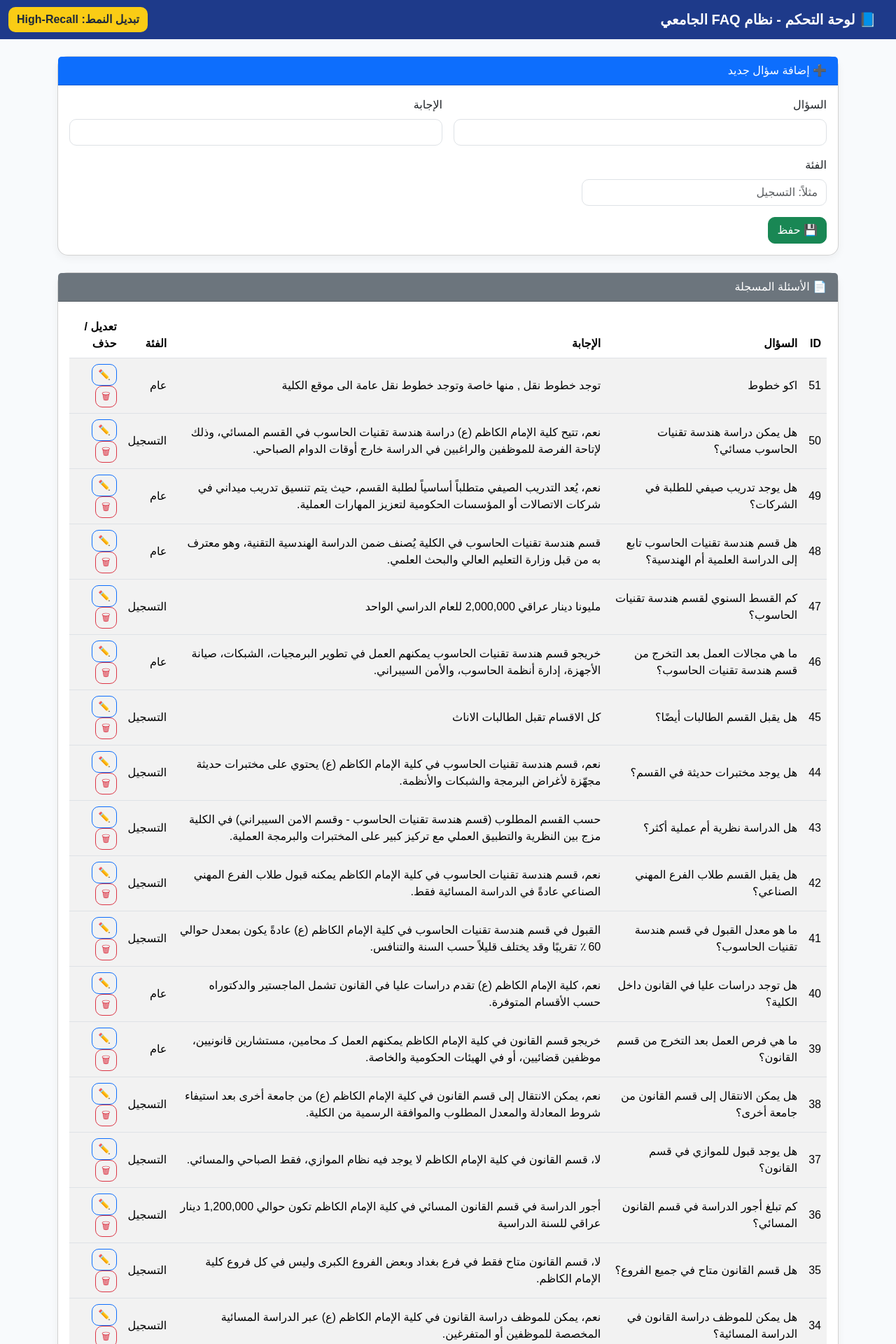
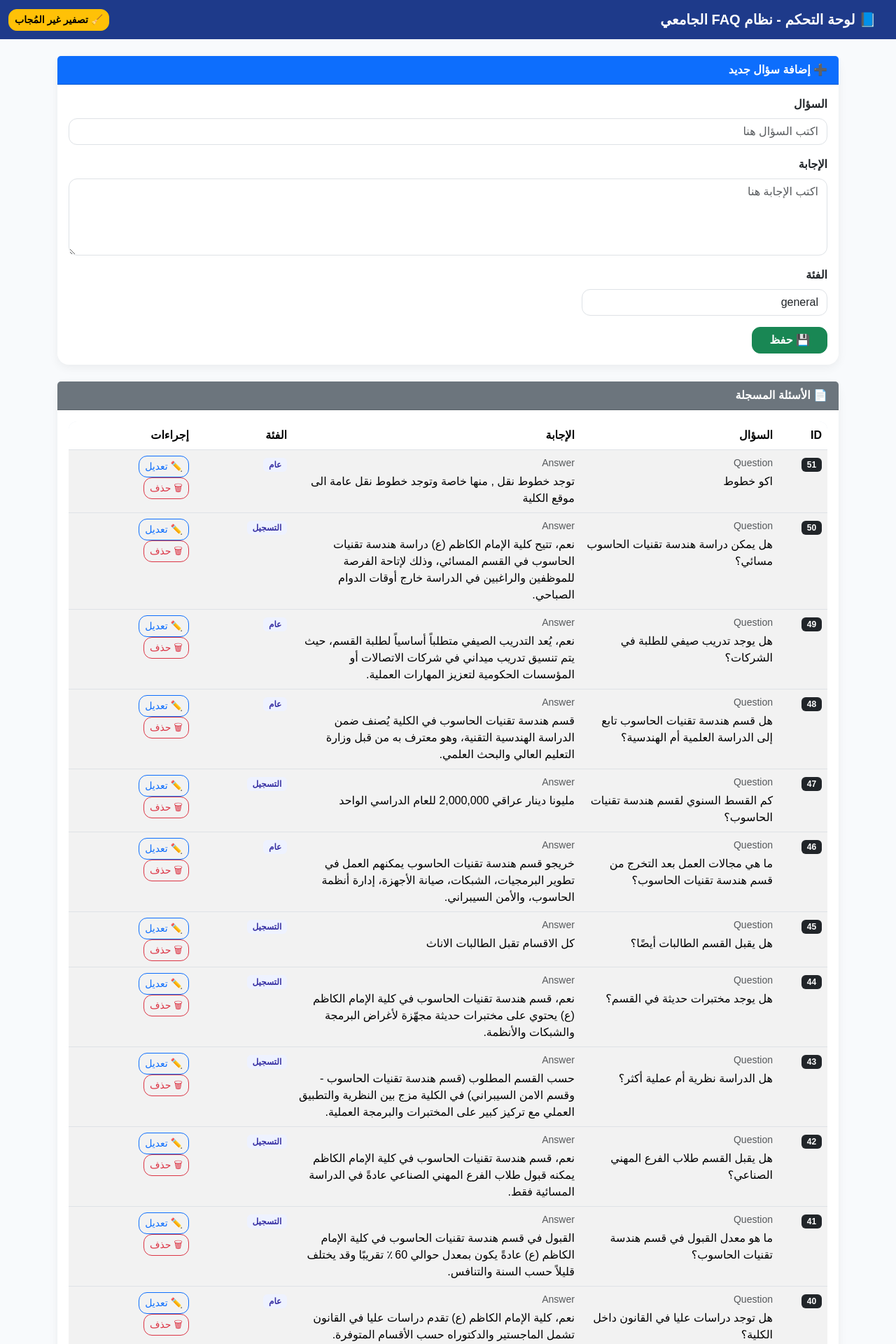
Before and after one commit to aliahmedsleem/IKC-AI-Student-Assistant, a Flask app: page /admin in a window 1280 px wide. Shown: the top 1920 px of the page at 70% size. Run offline with Flask 3, Linux system fonts and the light colour scheme; data comes from the database, SQL or seed files in the repository; both versions use the stored data as it was after the commit.

Commit message:
Initial commit - University FAQ Chatbot (RAG + Admin Panel)

```diff
--- a/app.py
+++ b/app.py
@@ -1,113 +1,31 @@
 # app.py
 # -*- coding: utf-8 -*-
 """
-University FAQ Chatbot (TF-IDF Version)
+University FAQ Chatbot (RAG Version - Stable)
 نظام دردشة يجيب عن الأسئلة الشائعة حول المناهج والتسجيل
-باستخدام خوارزمية TF-IDF + Cosine Similarity فقط (بدون Torch).
+باستخدام RAG (Ollama + Chroma).
+
+- Retrieval: Chroma Vector Store (persisted in chroma_faqs/)
+- Embeddings: bge-m3 أو nomic-embed-text (حسب rag_engine/rag_index)
+- Logs: conversations table in faqs.db
 """
 
 from flask import Flask, render_template, request, jsonify
 import sqlite3, os, uuid
 from datetime import datetime
 
-import numpy as np
-from sklearn.feature_extraction.text import TfidfVectorizer
-from sklearn.metrics.pairwise import cosine_similarity
-
-from config_utils import get_alpha  # نستخدمه كإعداد بسيط لوضع النظام
 from admin_routes import admin_bp
+from rag_engine import build_rag_chain
 
 DB_PATH = "faqs.db"
 
 app = Flask(__name__)
 app.register_blueprint(admin_bp)
 
-
-# ----------------- DB Helpers ----------------- #
-
-def load_faqs():
-    """تحميل الأسئلة والأجوبة من قاعدة البيانات."""
-    conn = sqlite3.connect(DB_PATH)
-    c = conn.cursor()
-    c.execute("SELECT id, question, answer, COALESCE(category,'') FROM faqs")
-    rows = c.fetchall()
-    conn.close()
-
-    ids = [r[0] for r in rows]
-    questions = [(r[1] or "").strip() for r in rows]
-    answers = [(r[2] or "").strip() for r in rows]
-    categories = [(r[3] or "").strip() for r in rows]
-    return ids, questions, answers, categories
-
-
-# ----------------- NLP Helpers ----------------- #
-
-def dynamic_threshold(text: str) -> float:
-    """ضبط عتبة الثقة حسب طول السؤال."""
-    n = len(text.split())
-    if n <= 2:
-        return 0.25
-    if n <= 6:
-        return 0.35
-    return 0.45
-
-
-def exact_or_partial_match(user_text: str, questions):
-    """
-    مطابقة تامة أو جزئية حسب الكلمات المشتركة.
-    ترجع index للسؤال المناسب إن وجد، أو None.
-    """
-    t = user_text.strip().lower()
-    # مطابقة تامة
-    for i, q in enumerate(questions):
-        if t == (q or "").strip().lower():
-            return i
-
-    # مطابقة جزئية بكلمات مهمة
-    toks = [w for w in t.split() if len(w) >= 3]
-    if not toks:
-        return None
-
-    best_idx = None
-    best_hits = 0
-    for i, q in enumerate(questions):
-        ql = (q or "").lower()
-        hits = sum(1 for tok in toks if tok in ql)
-        if hits > best_hits and hits > 0:
-            best_hits = hits
-            best_idx = i
-
-    return best_idx
-
-
-def build_tfidf(questions):
-    """بناء نموذج TF-IDF لمجموعة الأسئلة."""
-    if not questions:
-        return None, None
-    vectorizer = TfidfVectorizer(
-        analyzer="word",
-        token_pattern=r"\w+",
-        ngram_range=(1, 2),
-        max_features=10000,
-    )
-    tfidf_matrix = vectorizer.fit_transform(questions)
-    return vectorizer, tfidf_matrix
-
-
-def tfidf_search(user_text, questions):
-    """
-    استخدام TF-IDF + cosine similarity لاسترجاع أقرب سؤال.
-    ترجع (indices_sorted, scores_sorted)
-    """
-    if not questions:
-        return [], np.array([])
-
-    vectorizer, tfidf_matrix = build_tfidf(questions)
-    query_vec = vectorizer.transform([user_text])
-    scores = cosine_similarity(query_vec, tfidf_matrix)[0]  # shape: (n_questions,)
-
-    idxs = np.argsort(-scores)  # أكبر تشابه أولاً
-    return idxs, scores
+# نبني دالة RAG مرة واحدة عند تشغيل السيرفر
+print("🧠 Initializing RAG engine (Ollama + Chroma)...")
+rag_answer = build_rag_chain()  # callable: rag_answer(question)
+print("✅ RAG engine is ready.")
 
 
 # ----------------- Routes ----------------- #
@@ -121,68 +39,43 @@ def index():
 def chat():
     data = request.get_json() or {}
     user_message = (data.get("message") or "").strip()
-    from_suggestion = bool(data.get("from_suggestion") or False)
+
+    # للتوافق مع واجهتك
+    _from_suggestion = bool(data.get("from_suggestion") or False)
 
     if not user_message:
         return jsonify({"reply": "الرجاء إدخال سؤال.", "suggestions": []})
 
-    ids, questions, answers, _ = load_faqs()
-    if not questions:
-        return jsonify({"reply": "لا توجد بيانات حالياً في النظام.", "suggestions": []})
+    reply = ""
+    suggestions = []  # حالياً بدون اقتراحات لتجنب اللوب
+    matched_id = None
+    confidence = None  # سنخزن distance هنا (إذا متوفر) أو None
 
-    # وضع النظام (يجي من config_utils & admin)
-    alpha = get_alpha()
-    # نستخدمه لتحديد نمط أكثر تحفظاً أو أكثر تساهلاً في العتبة
-    base_thr = dynamic_threshold(user_message)
-    if alpha < 0.7:
-        # High-Recall mode → نخفّض العتبة قليلاً
-        thr = max(0.15, base_thr - 0.1)
-    else:
-        thr = base_thr
+    # ----------------- RAG Answer (Robust) ----------------- #
+    try:
+        res = rag_answer(user_message)
 
-    # بحث TF-IDF
-    idxs, scores = tfidf_search(user_message, questions)
+        # ✅ مرونة: rag_answer قد يرجع tuple/list أو string
+        if isinstance(res, (list, tuple)):
+            reply = (res[0] or "").strip() if len(res) > 0 else ""
+            matched_id = res[1] if len(res) > 1 else None
+            confidence = res[2] if len(res) > 2 else None
+            # إذا كانت هناك قيمة رابعة (docs/context) نتجاهلها
+        else:
+            reply = str(res).strip()
+            matched_id = None
+            confidence = None
 
-    reply = ""
-    suggestions = []
-    matched_id = None
-    confidence = 0.0
+        if not reply:
+            reply = "عذرًا، لم أتمكن من استخراج إجابة الآن. حاول مرة أخرى."
 
-    if len(idxs) > 0:
-        best_idx = int(idxs[0])
-        confidence = float(scores[best_idx])
+    except Exception as e:
+        print("⚠️ RAG error:", e)
+        reply = "حدثت مشكلة داخل محرك الاسترجاع. أعد تشغيل السيرفر ثم جرّب."
+        matched_id = None
+        confidence = None
 
-        if from_suggestion:
-            # إذا السؤال جاء من زر اقتراح، نثق بالنتيجة مباشرة
-            reply = answers[best_idx]
-            matched_id = ids[best_idx]
-        else:
-            # أولاً: نحاول مطابقة تامة / جزئية سهلة
-            fb = exact_or_partial_match(user_message, questions)
-            if fb is not None:
-                reply = answers[fb]
-                matched_id = ids[fb]
-                confidence = max(confidence, 0.95)
-            else:
-                if confidence >= thr:
-                    reply = answers[best_idx]
-                    matched_id = ids[best_idx]
-                else:
-                    # اقتراحات إضافية لأعلى 3 أسئلة
-                    alt = []
-                    for i in idxs[1:4]:
-                        i = int(i)
-                        if 0 <= i < len(questions):
-                            alt.append(questions[i])
-                    if alt:
-                        reply = "لربما تقصد احد هذه الاسئلة ! اختر أحد الاقتراحات أو أعد صياغة السؤال."
-                        suggestions = alt
-                    else:
-                        reply = "سؤالك جدا مهم لذلك سيتم اخذ سؤالك بمنتهى الجدية وايصاله الى القسم المختص نرجوا منك المحاولة مرة ثانية فيما بعد لتوفير الاجابة على سؤال"
-    else:
-        reply = "سؤالك جدا مهم لذلك سيتم اخذ سؤالك بمنتهى الجدية وايصاله الى القسم المختص نرجوا منك المحاولة مرة ثانية فيما بعد لتوفير الاجابة على سؤال"
-
-    # تسجيل المحادثة في قاعدة البيانات
+    # ----------------- Save Conversation ----------------- #
     try:
         conn = sqlite3.connect(DB_PATH)
         c = conn.cursor()
@@ -198,17 +91,18 @@ def chat():
                 user_message,
                 reply,
                 matched_id,
-                float(confidence),
+                confidence if confidence is None else float(confidence),
             ),
         )
         conn.commit()
         conn.close()
     except Exception as e:
-        print("⚠️ خطأ أثناء حفظ المحادثة:", e)
+        print("⚠️ DB log error:", e)
 
     return jsonify({"reply": reply, "suggestions": suggestions})
 
 
 if __name__ == "__main__":
     port = int(os.getenv("PORT", 5000))
-    app.run(debug=True, host="0.0.0.0", port=port)
+    # مهم: نطفي reloader حتى لا يعيد تهيئة vectordb مرتين
+    app.run(debug=True, host="0.0.0.0", port=port, use_reloader=False)
--- a/config.json
+++ b/config.json
@@ -1,3 +1,3 @@
 {
-  "alpha": 0.5
+  "alpha": 0.7
 }
--- a/templates/admin.html
+++ b/templates/admin.html
@@ -4,169 +4,194 @@
   <meta charset="UTF-8" />
   <title>لوحة التحكم - نظام FAQ الجامعي</title>
   <meta name="viewport" content="width=device-width, initial-scale=1" />
-  <link
-    href="https://cdn.jsdelivr.net/npm/bootstrap@5.3.3/dist/css/bootstrap.min.css"
-    rel="stylesheet"
-  />
+  <link href="https://cdn.jsdelivr.net/npm/bootstrap@5.3.3/dist/css/bootstrap.min.css" rel="stylesheet"/>
+
   <style>
-    body {
-      background-color: #f8fafc;
-      font-family: 'Tajawal', sans-serif;
+    body{ background:#f8fafc; font-family: 'Tajawal', sans-serif; }
+    .navbar{ background:#1e3a8a; }
+    .navbar-brand{ color:#fff !important; font-weight:800; }
+
+    .card{ border-radius:16px; box-shadow:0 4px 14px rgba(0,0,0,.06); border:0; }
+    .card-header{ border-top-left-radius:16px; border-top-right-radius:16px; font-weight:800; }
+
+    .form-control, .btn{ border-radius:12px; }
+    textarea.form-control{ min-height:110px; resize:vertical; }
+
+    .table thead{ background:#e2e8f0; font-weight:800; }
+    .table td{ vertical-align:top; }
+
+    /* Responsive: خلي الجداول قابلة للتمرير */
+    .table-responsive{ border-radius:12px; }
+
+    /* موبايل: خفف النص وخلّي الأزرار تاخذ سطر */
+    @media (max-width: 576px){
+      .navbar-brand{ font-size:0.95rem; }
+      .btn{ width:100%; }
+      .actions-wrap{ display:grid; gap:8px; }
     }
-    .navbar {
-      background-color: #1e3a8a;
-    }
-    .navbar-brand {
-      color: white !important;
-      font-weight: bold;
-    }
-    .mode-btn {
-      background: #facc15;
-      color: #1e293b;
-      border: none;
-      font-weight: bold;
-    }
-    .card {
-      border-radius: 15px;
-      box-shadow: 0 4px 12px rgba(0, 0, 0, 0.05);
-    }
-    .table thead {
-      background: #e2e8f0;
-      font-weight: bold;
-    }
-    .form-control, .btn {
-      border-radius: 10px;
-    }
-    .footer {
-      margin-top: 40px;
-      text-align: center;
-      font-size: 0.85rem;
-      color: #64748b;
-    }
+
+    .footer{ margin-top:30px; text-align:center; font-size:.85rem; color:#64748b; }
+    .badge-soft{ background:#eef2ff; color:#3730a3; }
   </style>
 </head>
+
 <body>
 
 <nav class="navbar navbar-expand-lg navbar-dark">
   <div class="container-fluid">
     <a class="navbar-brand" href="#">📘 لوحة التحكم - نظام FAQ الجامعي</a>
-    <div class="d-flex">
-      <form action="/admin/mode/toggle" method="POST" class="m-0">
-        <button type="submit" class="btn mode-btn">
-          تبديل النمط: {{ current_mode }}
-        </button>
+    <div class="d-flex gap-2">
+      <form action="/admin/unanswered/clear" method="POST" class="m-0"
+            onsubmit="return confirm('هل تريد تصفير/مسح قائمة الأسئلة غير المجابة؟');">
+        <button type="submit" class="btn btn-warning btn-sm fw-bold">🧹 تصفير غير المُجاب</button>
       </form>
     </div>
   </div>
 </nav>
 
-<div class="container mt-4">
+<div class="container my-4">
 
-  <!-- قسم إضافة سؤال جديد -->
+  <!-- إضافة سؤال جديد -->
   <div class="card mb-4">
     <div class="card-header bg-primary text-white">➕ إضافة سؤال جديد</div>
     <div class="card-body">
       <form action="/admin/add" method="POST" class="row g-3">
-        <div class="col-md-6">
-          <label class="form-label">السؤال</label>
-          <input type="text" name="question" class="form-control" required>
+        <div class="col-12">
+          <label class="form-label fw-bold">السؤال</label>
+          <input type="text" name="question" class="form-control" required placeholder="اكتب السؤال هنا">
         </div>
-        <div class="col-md-6">
-          <label class="form-label">الإجابة</label>
-          <input type="text" name="answer" class="form-control" required>
+
+        <div class="col-12">
+          <label class="form-label fw-bold">الإجابة</label>
+          <textarea name="answer" class="form-control" required placeholder="اكتب الإجابة هنا"></textarea>
         </div>
-        <div class="col-md-4">
-          <label class="form-label">الفئة</label>
-          <input type="text" name="category" class="form-control" placeholder="مثلاً: التسجيل">
+
+        <div class="col-12 col-md-4">
+          <label class="form-label fw-bold">الفئة</label>
+          <input type="text" name="category" class="form-control" placeholder="مثلاً: التسجيل" value="general">
         </div>
-        <div class="col-md-12 text-end">
-          <button type="submit" class="btn btn-success">💾 حفظ</button>
+
+        <div class="col-12 text-end">
+          <button type="submit" class="btn btn-success fw-bold px-4">💾 حفظ</button>
         </div>
       </form>
     </div>
   </div>
 
-  <!-- قائمة الأسئلة المسجلة -->
+  <!-- الأسئلة المسجلة -->
   <div class="card mb-4">
     <div class="card-header bg-secondary text-white">📄 الأسئلة المسجلة</div>
-    <div class="card-body table-responsive">
-      <table class="table table-striped align-middle">
+    <div class="card-body">
+      {% if faqs and faqs|length > 0 %}
+      <div class="table-responsive">
+        <table class="table table-striped align-middle mb-0">
           <thead>
             <tr>
-            <th>ID</th>
-            <th>السؤال</th>
-            <th>الإجابة</th>
-            <th>الفئة</th>
-            <th>تعديل / حذف</th>
+              <th style="width:70px">ID</th>
+              <th style="min-width:260px">السؤال</th>
+              <th style="min-width:320px">الإجابة</th>
+              <th style="min-width:140px">الفئة</th>
+              <th style="width:180px">إجراءات</th>
             </tr>
           </thead>
           <tbody>
             {% for faq in faqs %}
             <tr>
-            <td>{{ faq[0] }}</td>
-            <td>{{ faq[1] }}</td>
-            <td>{{ faq[2] }}</td>
-            <td>{{ faq[3] }}</td>
+              <td><span class="badge bg-dark">{{ faq[0] }}</span></td>
+
               <td>
-              <!-- تعديل -->
-              <button class="btn btn-sm btn-outline-primary" data-bs-toggle="collapse" data-bs-target="#edit{{ faq[0] }}">✏️</button>
+                <div class="small text-muted mb-1">Question</div>
+                <div>{{ faq[1] }}</div>
+              </td>
 
-              <!-- حذف -->
-              <form action="/admin/delete/{{ faq[0] }}" method="POST" style="display:inline;">
-                <button type="submit" class="btn btn-sm btn-outline-danger" onclick="return confirm('هل تريد حذف هذا السؤال؟')">🗑</button>
+              <td>
+                <div class="small text-muted mb-1">Answer</div>
+                <div style="white-space:pre-wrap">{{ faq[2] }}</div>
+              </td>
+
+              <td><span class="badge badge-soft">{{ faq[3] or 'general' }}</span></td>
+
+              <td class="text-nowrap">
+                <div class="actions-wrap">
+                  <button class="btn btn-sm btn-outline-primary"
+                          data-bs-toggle="collapse"
+                          data-bs-target="#edit{{ faq[0] }}">✏️ تعديل</button>
+
+                  <form action="/admin/delete/{{ faq[0] }}" method="POST" class="m-0"
+                        onsubmit="return confirm('هل تريد حذف هذا السؤال؟');">
+                    <button type="submit" class="btn btn-sm btn-outline-danger">🗑 حذف</button>
                   </form>
+                </div>
               </td>
             </tr>
+
             <!-- نموذج التعديل -->
             <tr class="collapse" id="edit{{ faq[0] }}">
               <td colspan="5">
+                <div class="p-3 border rounded-3 bg-light">
                   <form action="/admin/edit/{{ faq[0] }}" method="POST" class="row g-2">
-                <div class="col-md-5">
-                  <input type="text" name="question" class="form-control" value="{{ faq[1] }}">
+                    <div class="col-12 col-lg-4">
+                      <label class="form-label fw-bold">السؤال</label>
+                      <textarea name="question" class="form-control" rows="3">{{ faq[1] }}</textarea>
                     </div>
-                <div class="col-md-5">
-                  <input type="text" name="answer" class="form-control" value="{{ faq[2] }}">
+                    <div class="col-12 col-lg-5">
+                      <label class="form-label fw-bold">الإجابة</label>
+                      <textarea name="answer" class="form-control" rows="3">{{ faq[2] }}</textarea>
                     </div>
-                <div class="col-md-2">
-                  <input type="text" name="category" class="form-control" value="{{ faq[3] }}">
+                    <div class="col-12 col-lg-3">
+                      <label class="form-label fw-bold">الفئة</label>
+                      <input type="text" name="category" class="form-control" value="{{ faq[3] or 'general' }}">
+                      <div class="mt-2 text-end">
+                        <button type="submit" class="btn btn-primary btn-sm fw-bold">💾 تحديث</button>
                       </div>
-                <div class="col-md-12 text-end">
-                  <button type="submit" class="btn btn-primary btn-sm">💾 تحديث</button>
                     </div>
                   </form>
+                </div>
               </td>
             </tr>
             {% endfor %}
           </tbody>
         </table>
       </div>
+      {% else %}
+        <p class="text-muted mb-0">لا توجد أسئلة بعد. أضف سؤالًا من النموذج أعلاه.</p>
+      {% endif %}
+    </div>
   </div>
 
-  <!-- الأسئلة غير المجابة -->
+  <!-- غير المُجاب / منخفضة الجودة -->
   <div class="card mb-4">
-    <div class="card-header bg-warning">⚠️ الأسئلة غير المجابة أو منخفضة الثقة</div>
-    <div class="card-body table-responsive">
-      {% if unanswered %}
-      <table class="table table-bordered">
+    <div class="card-header bg-warning">⚠️ الأسئلة غير المُجاب عنها / منخفضة الجودة</div>
+    <div class="card-body">
+      {% if unanswered and unanswered|length > 0 %}
+      <div class="table-responsive">
+        <table class="table table-bordered align-middle mb-0">
           <thead class="table-light">
             <tr>
-            <th>التاريخ</th>
+              <th style="min-width:170px">التاريخ</th>
               <th>السؤال</th>
-            <th>الثقة</th>
+              <th style="min-width:120px">المؤشر</th>
             </tr>
           </thead>
           <tbody>
             {% for u in unanswered %}
             <tr>
-            <td>{{ u[1] }}</td>
-            <td>{{ u[2] }}</td>
-            <td>{{ "%.2f"|format(u[3]) }}</td>
+              <td class="small">{{ u[1] }}</td>
+              <td style="white-space:pre-wrap">{{ u[2] }}</td>
+              <td>
+                {% if u[3] is none %}
+                  <span class="badge bg-secondary">None</span>
+                {% else %}
+                  <span class="badge bg-dark">{{ "%.2f"|format(u[3]) }}</span>
+                {% endif %}
+              </td>
             </tr>
             {% endfor %}
           </tbody>
         </table>
+      </div>
       {% else %}
-      <p class="text-muted">لا توجد أسئلة غير مجابة حاليًا 🎉</p>
+        <p class="text-muted mb-0">لا توجد أسئلة غير مجابة حاليًا 🎉</p>
       {% endif %}
     </div>
   </div>
@@ -174,7 +199,7 @@
 </div>
 
 <div class="footer">
-  <p>© 2025 نظام FAQ الجامعي – كلية الإمام الكاظم (ع)</p>
+  <p>© 2026 نظام FAQ الجامعي</p>
 </div>
 
 <script src="https://cdn.jsdelivr.net/npm/bootstrap@5.3.3/dist/js/bootstrap.bundle.min.js"></script>
--- a/templates/index.html
+++ b/templates/index.html
@@ -2,7 +2,7 @@
 <html lang="ar" dir="rtl">
 <head>
   <meta charset="UTF-8" />
-  <title>نظام الدردشة التفاعلي للمناهج والتسجيل</title>
+  <title>نظام الدردشة التفاعلي لكلية الامام الكاظم (ع) </title>
   <meta name="viewport" content="width=device-width, initial-scale=1" />
   <link
     href="https://cdn.jsdelivr.net/npm/bootstrap@5.3.3/dist/css/bootstrap.min.css"
@@ -80,7 +80,7 @@
     <div class="chat-header">
       <img src="{{ url_for('static', filename='logo.png') }}" class="logo" alt="شعار الكلية">
       <div>
-        <div class="title">نظام الدردشة التفاعلي للإجابة على الأسئلة الشائعة حول المناهج الجامعية والتسجيل</div>
+        <div class="title">روبوت الدردشة التفاعلي لكلية الامام الكاظم (ع)</div>
         <div class="text-muted small">Imam Al-Kadhum College – FAQ Chatbot</div>
       </div>
     </div>
```
Also changed, not shown: admin_routes.py (+34 -33 lines), rag_engine.py (added, +53 -0 lines), rag_index.py (added, +102 -0 lines), chroma_faqs/chroma.sqlite3 (added), faqs.db, 4 other files. Lines whose indentation alone changed are shown as unchanged.
